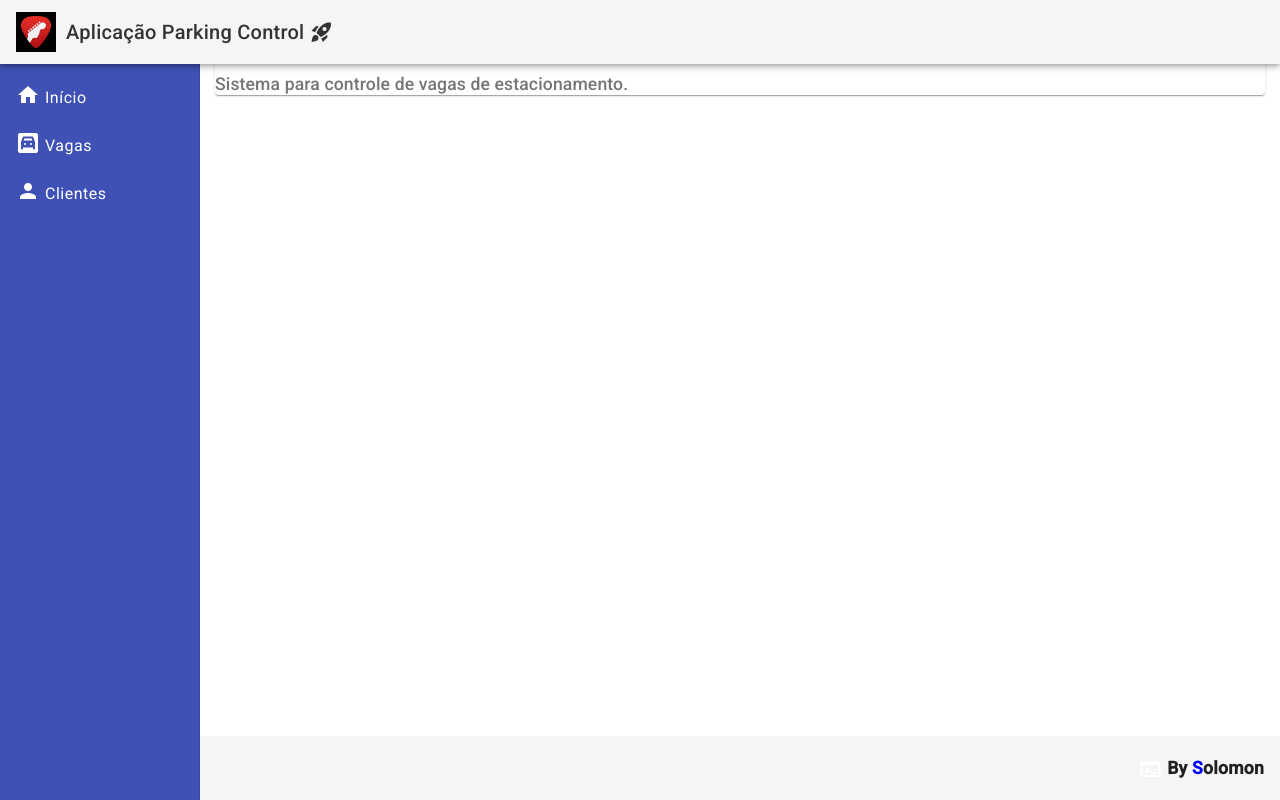
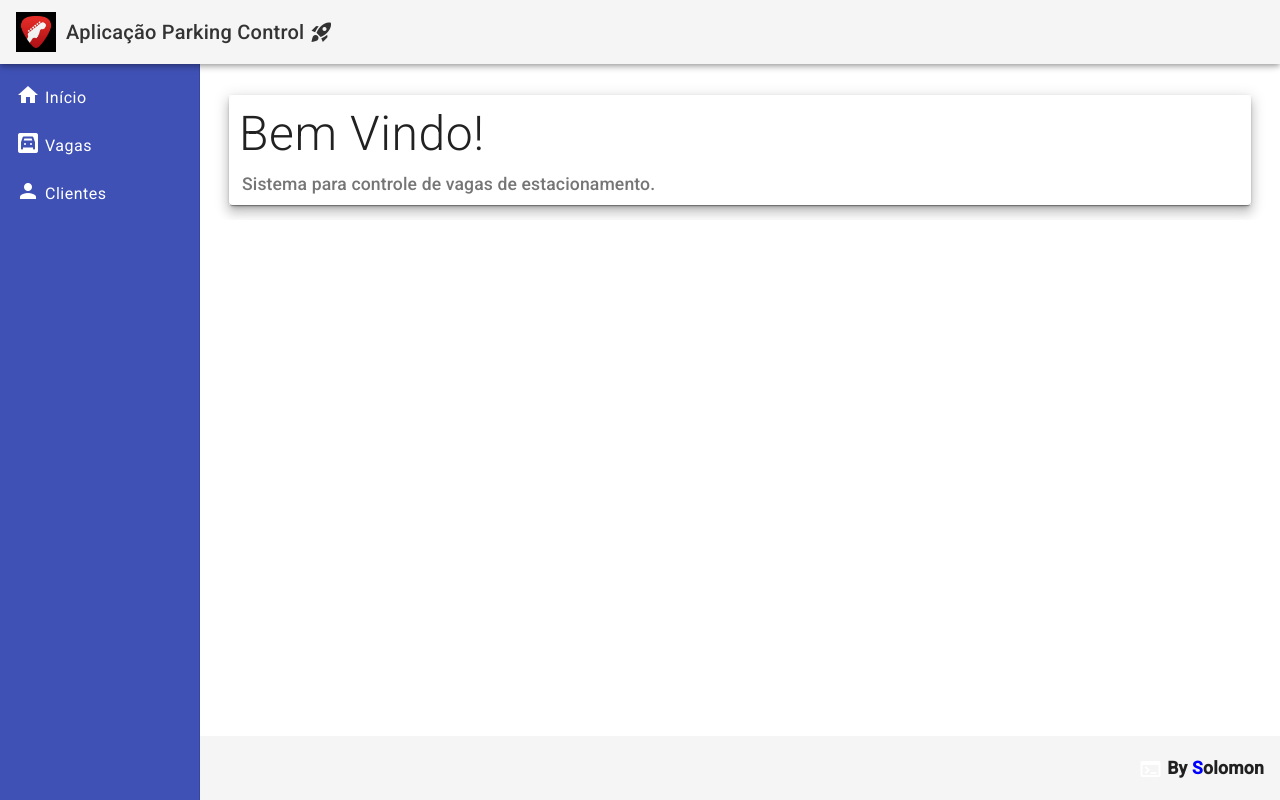
Before and after one commit to miguel-elias/parking-app, an Angular app in the folder web/: page / in a window 1280 px wide. Built offline with nearby package versions, Linux system fonts and the light colour scheme.

Commit message:
atualizacao css

```diff
--- a/web/src/app/views/home/home.component.css
+++ b/web/src/app/views/home/home.component.css
@@ -1,9 +1,18 @@
-.home .title {
+.grupo-card-home {
+  margin-top: 80px;
+}
+
+.title {
   font-size: 3rem;
   font-weight: 300;
   line-height: 1.2;
+  margin-top: 10px;
+  margin-left: 10px;
 }
 
-.home .subtitle {
+.subtitle {
   font-size: 1.1rem;
+  margin-top: 10px;
+  margin-left: 13px;
+  margin-bottom: 10px;
 }
--- a/web/src/app/views/home/home.component.html
+++ b/web/src/app/views/home/home.component.html
@@ -1,4 +1,5 @@
-<mat-card class="home mat-elevation-z3">
+<div style="margin-left: 14px; margin-right: 14px;" class= "mat-elevation-z8">
+<mat-card class="grupo-card-home">
   <mat-card-title class="title">
     Bem Vindo!
   </mat-card-title>
@@ -6,3 +7,4 @@
     Sistema para controle de vagas de estacionamento.
   </mat-card-subtitle>
 </mat-card>
+</div>
```
